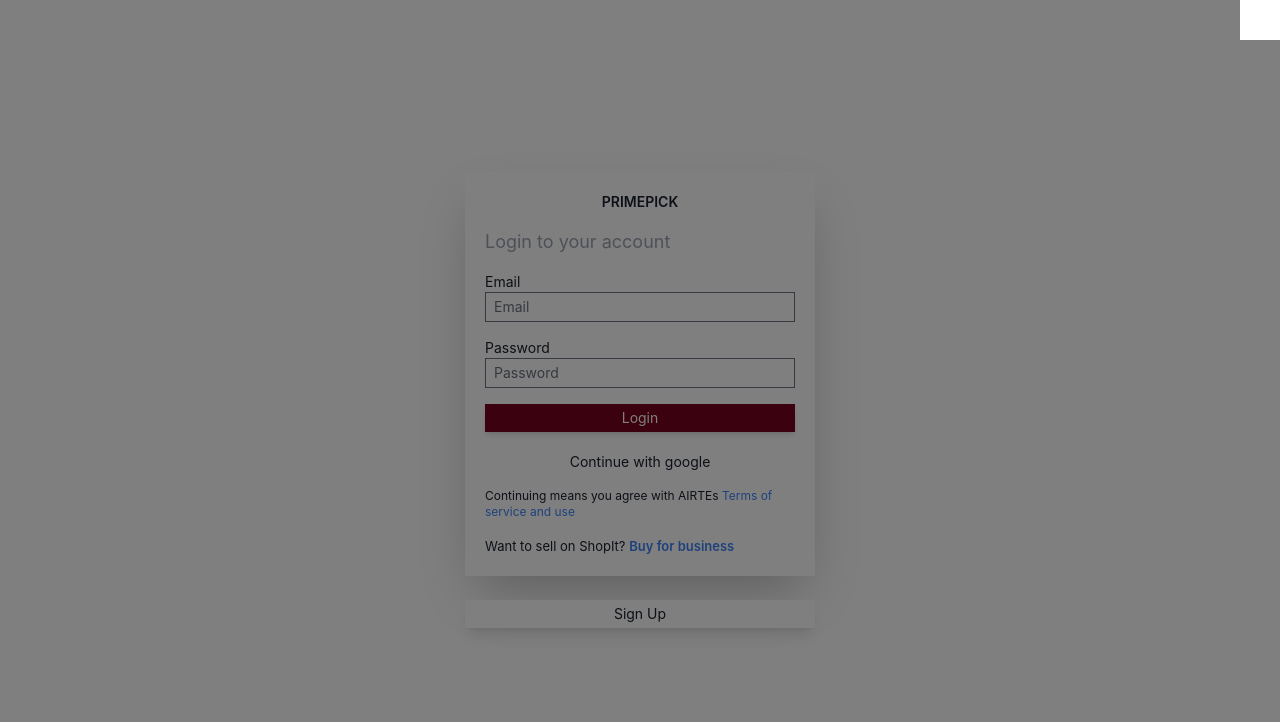
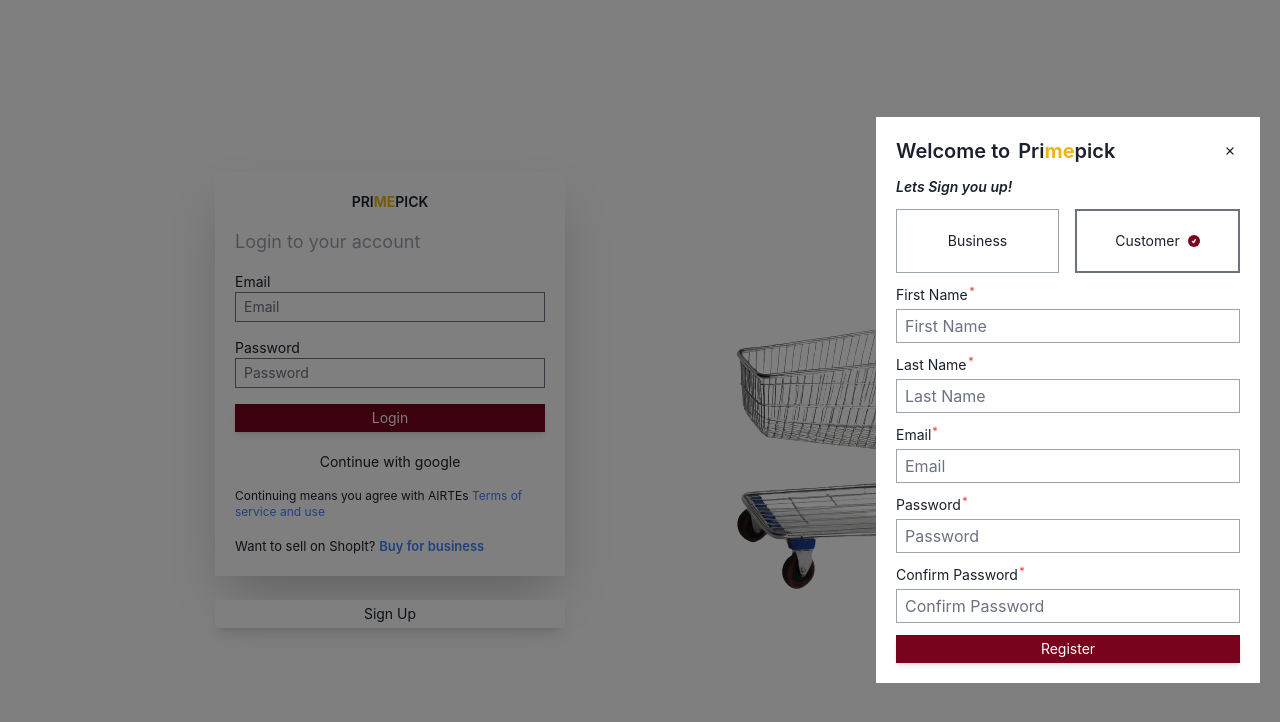
Before and after one commit to Scecil044/shopIt, a React (Vite) app in the folder client/: page /auth/login in a window 1280 px wide. Both pictures are taken after a click on the button "Sign Up". Shown: the top 722 px of the page. Built offline with nearby package versions, Linux system fonts and the light colour scheme.

Commit message:
completed register UI

```diff
--- a/client/src/pages/auth/Login.jsx
+++ b/client/src/pages/auth/Login.jsx
@@ -72,7 +72,9 @@
         >
           <div className="flex-shrink-0 flex justify-center">
             <Link to="/" className="font-semibold">
-              PRIMEPICK
+              <div>
+                PRI<span className="text-appYellow font-bold">ME</span>PICK
+              </div>
             </Link>
           </div>
           <span className="text-gray-400 text-lg">Login to your account</span>
@@ -137,8 +139,9 @@
           </div>
         </div>
       </div>
+      <img src="/trolley.png" alt="trolley" className="hidden md:inline" />
 
-      {openRegister && <Register />}
+      {openRegister && <Register setOpenRegister={setOpenRegister} />}
     </div>
   );
 }
--- a/client/src/pages/auth/Register.jsx
+++ b/client/src/pages/auth/Register.jsx
@@ -1,7 +1,158 @@
+import { useState } from "react";
+import { LuAsterisk } from "react-icons/lu";
+import { TiTick } from "react-icons/ti";
+import { IoIosClose } from "react-icons/io";
+
 export default function Register({ setOpenRegister }) {
+  const [formData, setFormData] = useState({});
+  const [selectedRole, setSelectedRole] = useState(1);
+
+  const handleRegister = (e) => {
+    e.preventDefault();
+    setOpenRegister(false);
+  };
+
   return (
-    <div className="inset-0 fixed w-full h-full bg-black/50">
-      <div className="bg-white p-5 absolute right-0 z-50"></div>
+    <div className="inset-0 fixed w-full h-full bg-black/50 flex items-center">
+      <div className="bg-white p-5 absolute right-0 z-50 w-[80%] md:w-[30%] mr-2 md:mr-5">
+        <form onSubmit={handleRegister} className="flex flex-col gap-3">
+          <div className="flex items-center justify-between">
+            <div className="font-semibold flex gap-2 text-lg md:text-xl">
+              Welcome to{" "}
+              <span className="flex items-center">
+                <h1>Pri</h1> <h1 className="text-appYellow font-bold">me</h1>
+                <h1>pick</h1>
+              </span>
+            </div>
+            <button onClick={() => setOpenRegister(false)}>
+              <IoIosClose className="h-5 w-5" />
+            </button>
+          </div>
+          <div>
+            <h1 className="italic font-semibold">Lets Sign you up!</h1>
+          </div>
+
+          <div className="flex gap-4">
+            <div
+              onClick={() => {
+                setSelectedRole(2);
+              }}
+              className={`border cursor-pointer ${
+                selectedRole === 2
+                  ? "border-gray-500 border-2"
+                  : "border-gray-400"
+              }  flex gap-2 transition-all duration-300 flex-1 items-center justify-center p-5`}
+            >
+              <h1>Business</h1>
+              {selectedRole === 2 && (
+                <div
+                  className={`rounded-full flex items-center justify-center h-3 w-3 bg-appRed text-white`}
+                >
+                  <TiTick className="h-2 w-2" />
+                </div>
+              )}
+            </div>
+            <div
+              onClick={() => {
+                setSelectedRole(1);
+              }}
+              className={`border cursor-pointer ${
+                selectedRole === 1
+                  ? "border-gray-500 border-2"
+                  : "border-gray-400"
+              }  flex gap-2 transition-all duration-300 flex-1 items-center justify-center p-5`}
+            >
+              <h1>Customer</h1>
+              {selectedRole === 1 && (
+                <div
+                  className={`rounded-full flex items-center justify-center h-3 w-3 bg-appRed text-white`}
+                >
+                  <TiTick className="h-2 w-2" />
+                </div>
+              )}
+            </div>
+          </div>
+          <div className="flex flex-col gap-1">
+            <div>
+              <span className="flex">
+                <label>First Name</label>
+                <LuAsterisk className="h-2 w-2 text-red-600" />
+              </span>
+            </div>
+            <input
+              type="text"
+              id="firstName"
+              placeholder="First Name"
+              className="py-1 px-2 focus:ring-0 focus:outline-none border border-gray-400"
+            />
+          </div>
+
+          <div className="flex flex-col gap-1">
+            <div>
+              <span className="flex">
+                <label>Last Name</label>
+                <LuAsterisk className="h-2 w-2 text-red-600" />
+              </span>
+            </div>
+            <input
+              type="text"
+              id="lastName"
+              placeholder="Last Name"
+              className="py-1 px-2 focus:ring-0 focus:outline-none border border-gray-400"
+            />
+          </div>
+
+          <div className="flex flex-col gap-1">
+            <div>
+              <span className="flex">
+                <label>Email</label>
+                <LuAsterisk className="h-2 w-2 text-red-600" />
+              </span>
+            </div>
+            <input
+              type="email"
+              id="email"
+              placeholder="Email"
+              className="py-1 px-2 focus:ring-0 focus:outline-none border border-gray-400"
+            />
+          </div>
+
+          <div className="flex flex-col gap-1">
+            <div>
+              <span className="flex">
+                <label>Password</label>
+                <LuAsterisk className="h-2 w-2 text-red-600" />
+              </span>
+            </div>
+            <input
+              type="password"
+              id="password"
+              placeholder="Password"
+              className="py-1 px-2 focus:ring-0 focus:outline-none border border-gray-400"
+            />
+          </div>
+
+          <div className="flex flex-col gap-1">
+            <div>
+              <span className="flex">
+                <label>Confirm Password</label>
+                <LuAsterisk className="h-2 w-2 text-red-600" />
+              </span>
+            </div>
+            <input
+              type="password"
+              id="passwordConfirmation"
+              placeholder="Confirm Password"
+              className="py-1 px-2 focus:ring-0 focus:outline-none border border-gray-400"
+            />
+          </div>
+          <div>
+            <button className="w-full flex items-center justify-center py-1 bg-appRed text-white shadow-md">
+              Register
+            </button>
+          </div>
+        </form>
+      </div>
     </div>
   );
 }
```
Also changed, not shown: client/public/trolley.png (added).
